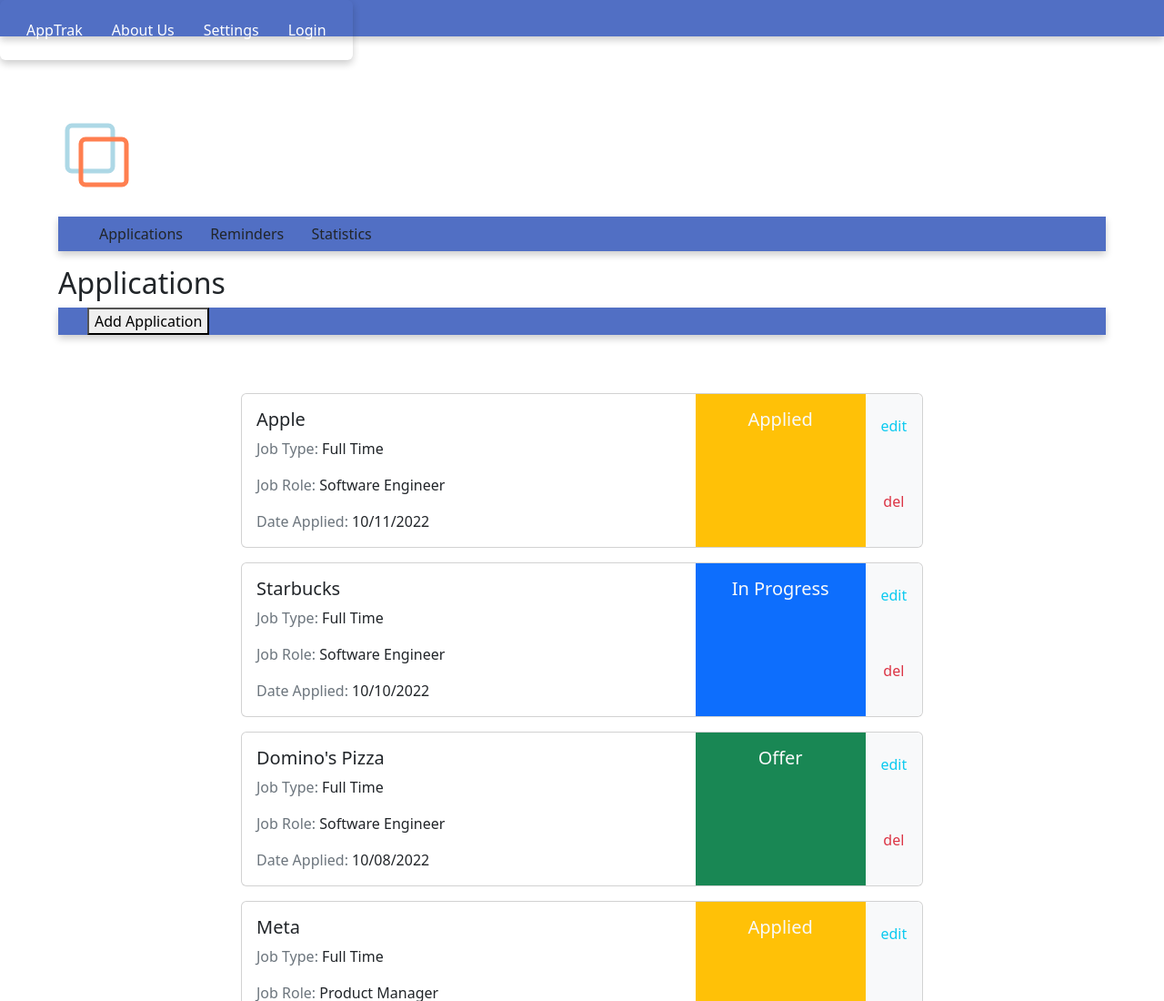
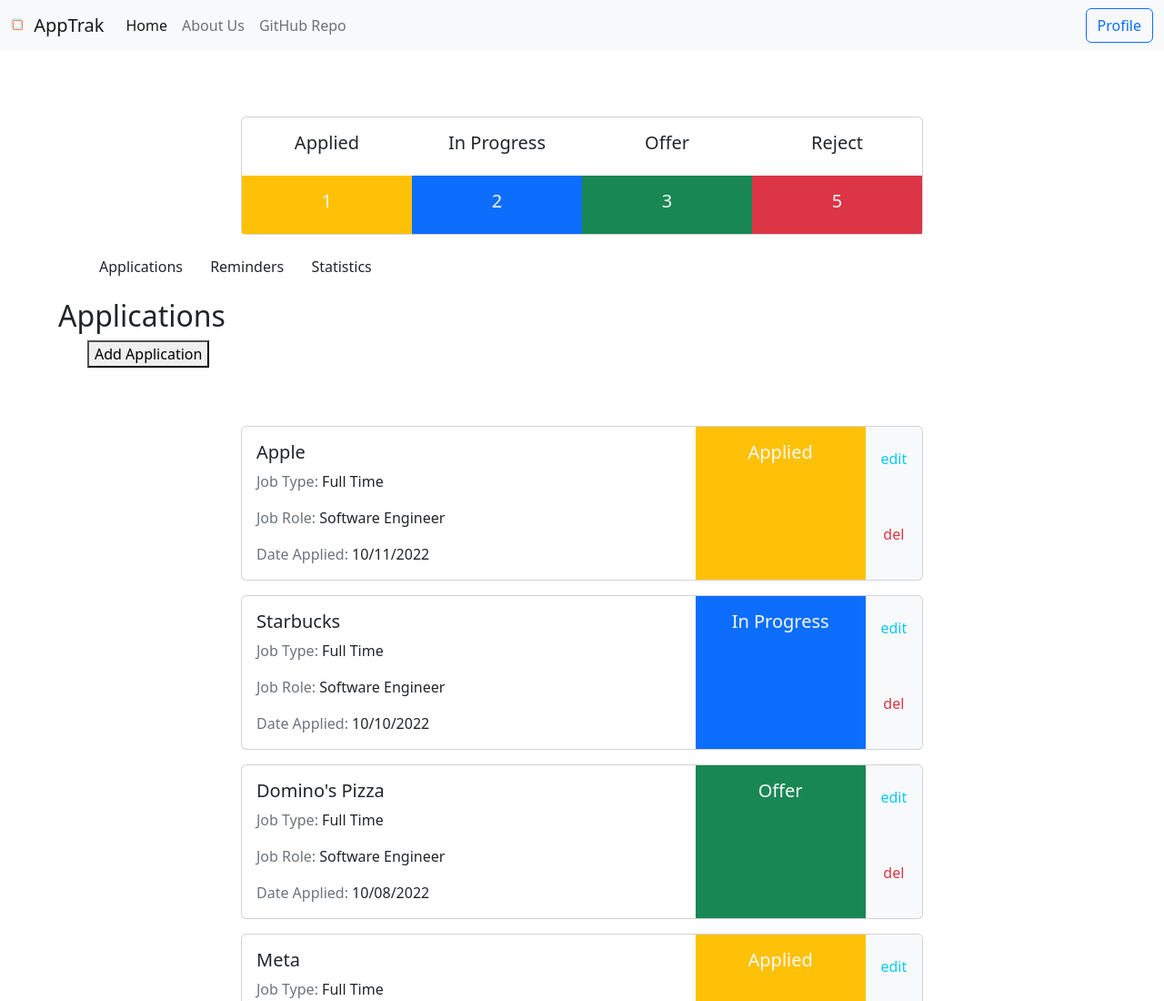
Before and after one commit to r4sharma/CSE210_Group6, a website built with webpack: page src/indexNew.html in a window 1280 px wide. Shown: the top 1100 px of the page at 91% size. Built offline with nearby package versions, Linux system fonts and the light colour scheme.

Commit message:
add navbar and statistics component

```diff
--- a/src/indexNew.html
+++ b/src/indexNew.html
@@ -11,25 +11,110 @@
 <body onload="defaultLoad()">
 
     <header>
-        <!-- <img src=""> -->
-         <nav>
-            <ul id="header-buttons" class="header-buttons btn">
-                <li><a href="./indexNew.html">
-                    AppTrak
-                </a></li>
-                <li><a href="#">About Us</a></li>
-                <li><a href="#">Settings</a></li>
-                <li><a href="#">Login</a></li>
-              </ul>
-         </nav>
+      <nav class="navbar navbar-expand-lg navbar-light bg-light">
+        <div class="container-fluid">
+          <a class="navbar-brand" href="#">
+            <svg width="20" height="20">
+              <rect x="1" y="1" width="10" height="10" stroke="#ADD8E6" stroke-width="1" rx=".5" fill="none" fill-opacity="0.6"/>
+              <rect x="2.5" y="2.5" width="10" height="10" stroke="#FF7F50" stroke-width="1" rx=".5" fill="none" fill-opacity="0.6"/>
+          </svg>
+            AppTrak
+          </a>
+          <button class="navbar-toggler" type="button" data-bs-toggle="collapse" data-bs-target="#navbarSupportedContent" aria-controls="navbarSupportedContent" aria-expanded="false" aria-label="Toggle navigation">
+            <span class="navbar-toggler-icon"></span>
+          </button>
+          <div class="collapse navbar-collapse" id="navbarSupportedContent">
+            <ul class="navbar-nav me-auto mb-2 mb-lg-0">
+              <li class="nav-item">
+                <a class="nav-link active" aria-current="page" href="#">Home</a>
+              </li>
+              <li class="nav-item">
+                <a class="nav-link" aria-current="page" href="#">About Us</a>
+              </li>
+              <li class="nav-item">
+                <a class="nav-link" href="#">GitHub Repo</a>
+              </li>
+            </ul>
+            <form class="d-flex">
+              <button class="btn btn-outline-primary" type="submit">Profile</button>
+            </form>
+          </div>
+        </div>
+      </nav>
     </header>
 
     <body-content id="main-content" class="main-content">
 
+      <!-- logo
         <svg width="400" height="110">
             <rect x="10" y="10" width="50" height="50" stroke="#ADD8E6" stroke-width="5" rx="5" fill="none" fill-opacity="0.6"/>
             <rect x="25" y="25" width="50" height="50" stroke="#FF7F50" stroke-width="5" rx="5" fill="none" fill-opacity="0.6"/>
-        </svg>
+        </svg> -->
+
+        <statistic-block id="statistic-block" class="statistic-block">
+            <div class="card mb-3 mx-auto" style="max-width: 750px;">
+              <div class="row g-0">
+                <div class="col-sm">
+                  <div class="card-body">
+                    <div class="d-flex justify-content-center">
+                      <h5 class=".text-dark">Applied</h5>
+                    </div>
+                 </div>
+                </div>
+                <div class="col-sm">
+                  <div class="card-body">
+                    <div class="d-flex justify-content-center">
+                      <h5 class=".text-dark">In Progress</h5>
+                    </div>
+                 </div>
+                </div>
+                <div class="col-sm">
+                  <div class="card-body">
+                    <div class="d-flex justify-content-center">
+                      <h5 class=".text-dark">Offer</h5>
+                    </div>
+                 </div>
+                </div>
+                <div class="col-sm">
+                  <div class="card-body">
+                    <div class="d-flex justify-content-center">
+                      <h5 class=".text-dark">Reject</h5>
+                    </div>
+                 </div>
+                </div>
+              </div>
+              <div class="row g-0 rounded-right">
+                <div class="col-sm bg-warning">
+                  <div class="card-body">
+                    <div class="d-flex justify-content-center">
+                      <h5 class="text-light">1</h5>
+                    </div>
+                 </div>
+                </div>
+                <div class="col-sm bg-primary">
+                  <div class="card-body">
+                    <div class="d-flex justify-content-center">
+                      <h5 class="text-light">2</h5>
+                    </div>
+                 </div>
+                </div>
+                <div class="col-sm bg-success">
+                  <div class="card-body">
+                    <div class="d-flex justify-content-center">
+                      <h5 class="text-light">3</h5>
+                    </div>
+                 </div>
+                </div>
+                <div class="col-sm bg-danger">
+                  <div class="card-body">
+                    <div class="d-flex justify-content-center">
+                      <h5 class="text-light">5</h5>
+                    </div>
+                 </div>
+                </div>
+              </div>
+            </div>
+        </statistic-block>
 
      <selection-component class="selection-component">
         <ul>
--- a/stylesNew.css
+++ b/stylesNew.css
@@ -7,13 +7,13 @@
   }
 
 header {
-    background-color: #516FC4;
     position: fixed;
     top: 0;
     left: 0;
     right: 0;
     height: 5%;
     box-shadow: 0 4px 8px 0 rgba(0,0,0,0.2);
+    z-index: 10;
 }
 
 body {
@@ -22,7 +22,7 @@
     padding-left: 5%;
 }
 
-ul {
+/* ul {
   list-style-type: none;
   margin: 0;
   padding: 0;
@@ -44,46 +44,7 @@
   text-decoration: none;
 }
 
-/* Change the link color to #111 (black) on hover */
+Change the link color to #111 (black) on hover
 li a:hover {
   background-color: #314478;
 }
-
-.application-form {
-    /* color: #FF7F50; */
-    border: solid;
-    border-radius: 10px;
-    border-width: thin;
-    border-color: #314478;
-    padding: 1em;
-}
-
-.selection-component{
-    background-color: #516FC4;
-    align-items: center;
-}
-
-.btn {
-    color: white;
-    background-color: #516FC4;
-}
-
-/* .body-content {
-    align-items: center;
-    justify-content: center;
-} */
-
-.job-card-stack {
-    justify-content: center;
-}
-
-.job-card {
-    background: #F0F0F0;
-    margin: 10px;
-    padding: 1%;
-    box-shadow: 0 4px 8px 0 rgba(0,0,0,0.2);
-}
-
-.job-status {
-    width: 100%;
-}
```
